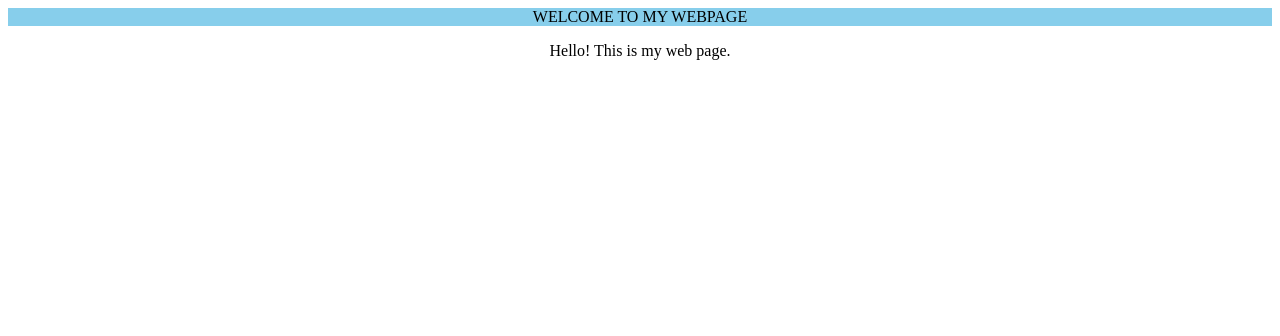
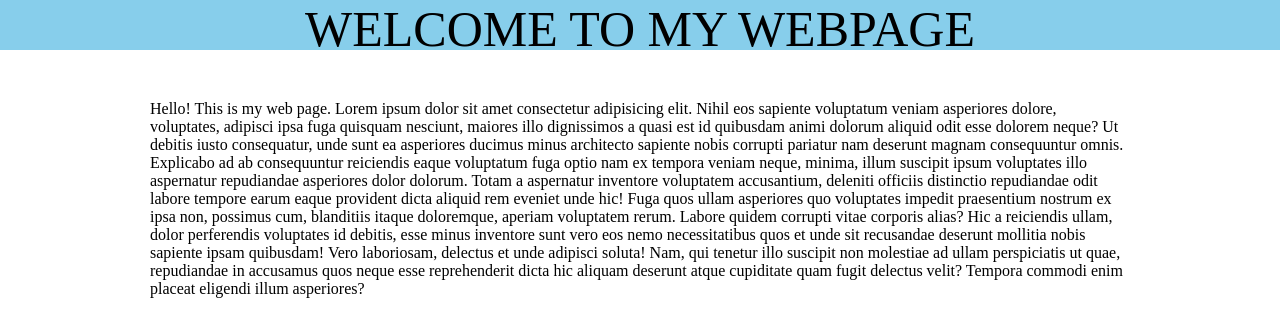
Before and after one commit to nikita3006/letsUpgrade, a plain HTML site: page index.html in a window 1280 px wide. Drawn offline with Linux system fonts and the light colour scheme.

Commit message:
updating css

```diff
--- a/index.css
+++ b/index.css
@@ -1,7 +1,18 @@
+*{
+    margin:0px;
+    padding: 0px;
+}
 .container{
     background-color: #87CEEB;
     text-align: center;
 }
+header{
+    height:50px;
+    font-size: 50px;
+}
 .maincontainer{
-    text-align: center;
+
+    margin-left: 150px;
+    margin-right: 150px;
+    margin-top: 50px;
 }
--- a/index.html
+++ b/index.html
@@ -2,7 +2,7 @@
 <html lang="en">
 <head>
     <link rel="stylesheet" href="./index.css">
-    <title>Document</title>
+    <title>Lets Upgrade</title>
 </head>
 <body>
     <div class="container">
@@ -15,6 +15,7 @@
         <p>
             Hello!
             This is my web page.
+            Lorem ipsum dolor sit amet consectetur adipisicing elit. Nihil eos sapiente voluptatum veniam asperiores dolore, voluptates, adipisci ipsa fuga quisquam nesciunt, maiores illo dignissimos a quasi est id quibusdam animi dolorum aliquid odit esse dolorem neque? Ut debitis iusto consequatur, unde sunt ea asperiores ducimus minus architecto sapiente nobis corrupti pariatur nam deserunt magnam consequuntur omnis. Explicabo ad ab consequuntur reiciendis eaque voluptatum fuga optio nam ex tempora veniam neque, minima, illum suscipit ipsum voluptates illo aspernatur repudiandae asperiores dolor dolorum. Totam a aspernatur inventore voluptatem accusantium, deleniti officiis distinctio repudiandae odit labore tempore earum eaque provident dicta aliquid rem eveniet unde hic! Fuga quos ullam asperiores quo voluptates impedit praesentium nostrum ex ipsa non, possimus cum, blanditiis itaque doloremque, aperiam voluptatem rerum. Labore quidem corrupti vitae corporis alias? Hic a reiciendis ullam, dolor perferendis voluptates id debitis, esse minus inventore sunt vero eos nemo necessitatibus quos et unde sit recusandae deserunt mollitia nobis sapiente ipsam quibusdam! Vero laboriosam, delectus et unde adipisci soluta! Nam, qui tenetur illo suscipit non molestiae ad ullam perspiciatis ut quae, repudiandae in accusamus quos neque esse reprehenderit dicta hic aliquam deserunt atque cupiditate quam fugit delectus velit? Tempora commodi enim placeat eligendi illum asperiores?
         </p>
     </div>
 </body>
```
